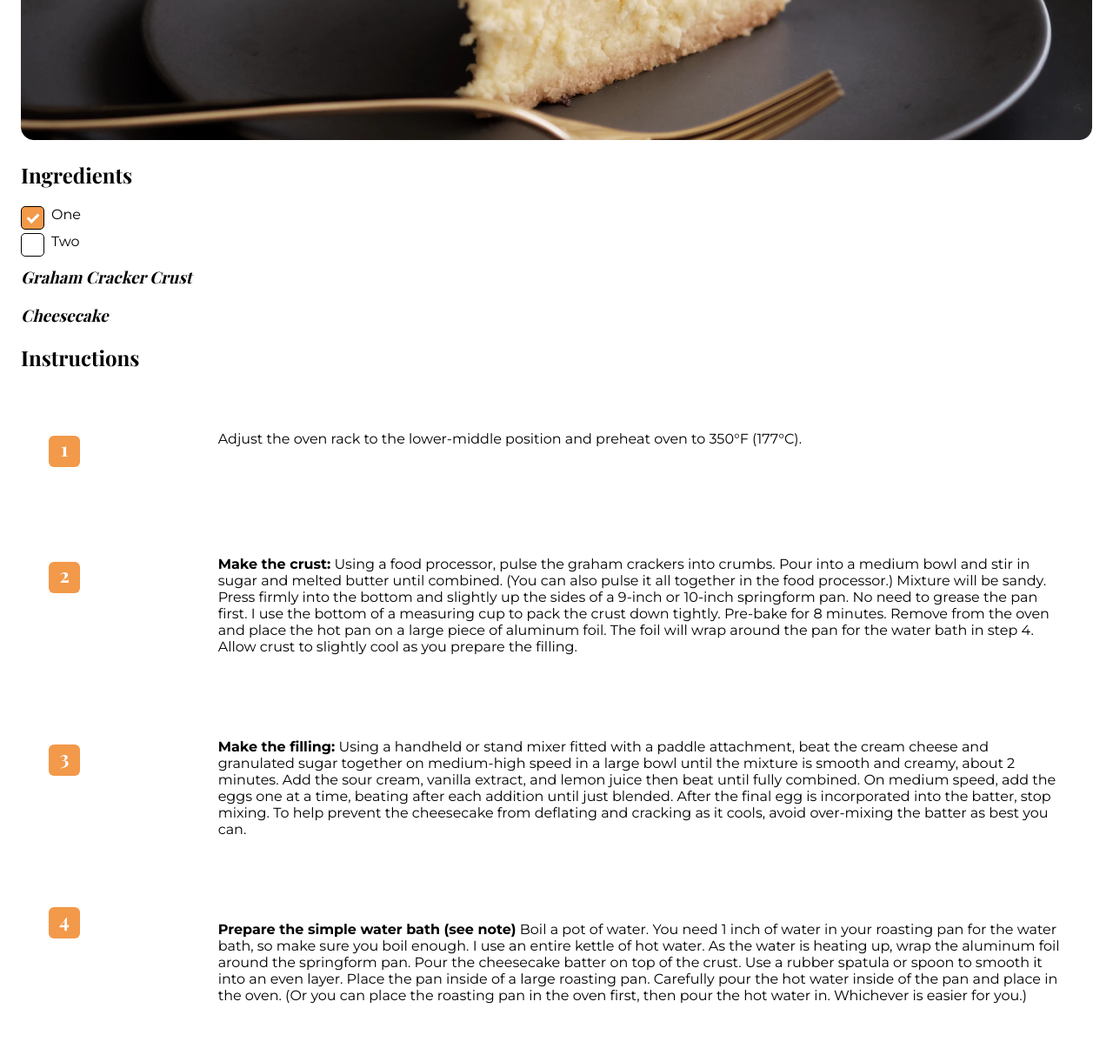
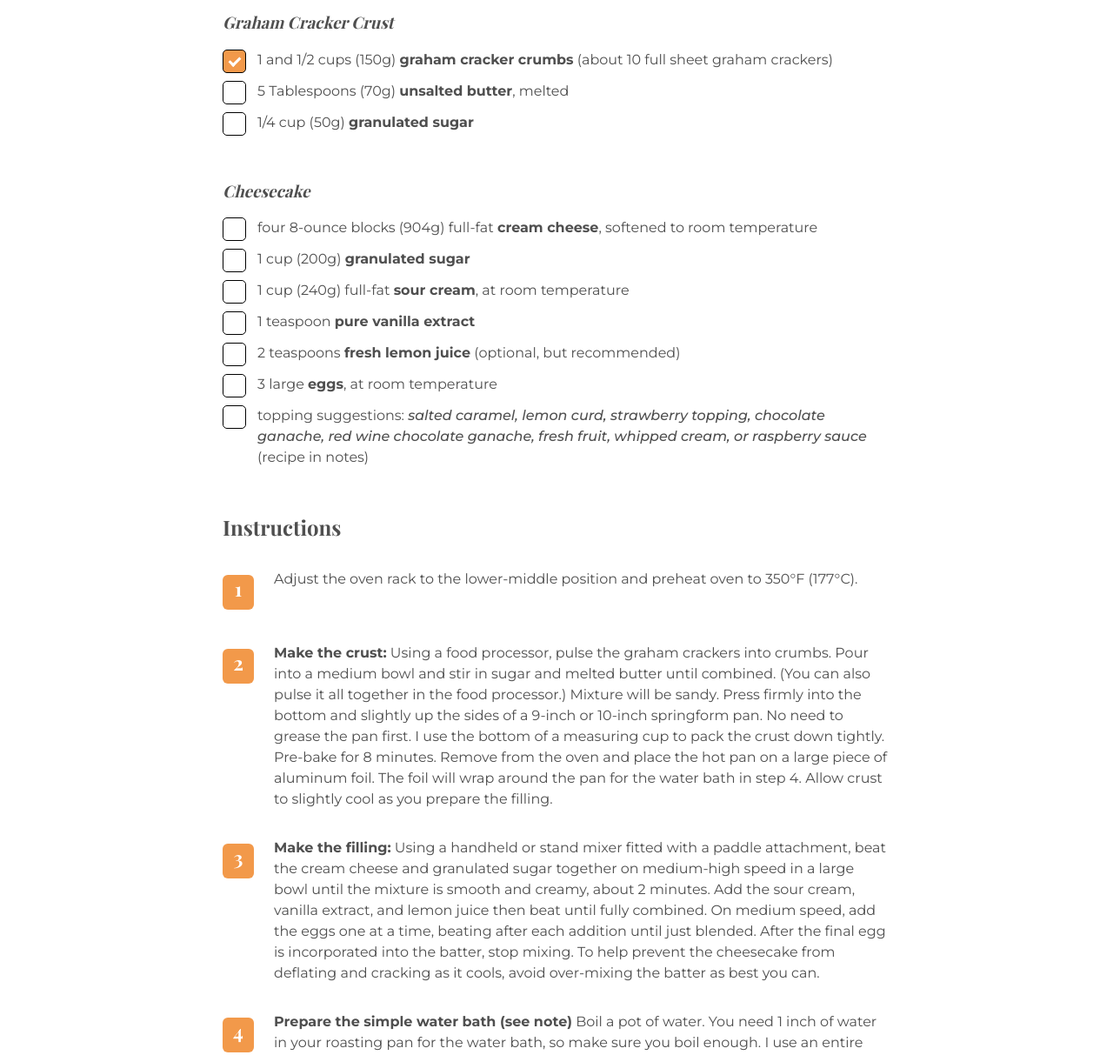
Before and after one commit to MarianaGT/recipe-page, a plain HTML site: page index.html in a window 1280 px wide. Shown: the part 600-1813 px from the top of the page at 87% size. Drawn offline with nearby package versions, Linux system fonts and the light colour scheme; a web font is replaced by a local one.

Commit message:
Mobile styles

```diff
--- a/index.html
+++ b/index.html
@@ -6,54 +6,89 @@
   <title>Document</title>
   <link rel="stylesheet" href="styles.css">
   <link href="https://fonts.googleapis.com/css2?family=Montserrat:ital,wght@0,400;0,700;1,500&family=Playfair+Display:ital,wght@0,700;1,400&display=swap" rel="stylesheet">
+  <link href="https://fonts.googleapis.com/icon?family=Material+Icons" rel="stylesheet">
 </head>
 <body>
   <header>
     <h1>Classic Cheesecake Recipe</h1>
-    <p>Look no further for a creamy and ultra smooth classic cheesecake recipe! Paired with a buttery graham cracker crust, no one can deny its simple decadence. For the best results, bake in a water bath.</p>
+    <div class="flex">
+      <span class="material-icons">drag_indicator</span>
+      <p><em>Look no further for a creamy and ultra smooth classic cheesecake recipe! Paired with a buttery graham cracker crust, no one can deny its simple decadence. For the best results, bake in a water bath.</em></p>
+    </div>
     <img src="photo1.png" alt="">
   </header>
   <main>
     <div>
       <h2>Ingredients</h2>
-      <label class="checkbox">One
+      <h3>Graham Cracker Crust</h3>
+      <label class="checkbox">1 and 1/2 cups (150g) <strong>graham cracker crumbs</strong> (about 10 full sheet graham crackers)
         <input type="checkbox" checked="checked">
         <span class="checkmark"></span>
       </label>
-
-      <label class="checkbox">Two
+      <label class="checkbox">5 Tablespoons (70g) <strong>unsalted butter</strong>, melted
         <input type="checkbox">
         <span class="checkmark"></span>
       </label>
-      <h3>Graham Cracker Crust</h3>
+      <label class="checkbox">1/4 cup (50g) <strong>granulated sugar</strong>
+        <input type="checkbox">
+        <span class="checkmark"></span>
+      </label><br>
       <h3>Cheesecake</h3>
+      <label class="checkbox">four 8-ounce blocks (904g) full-fat <strong>cream cheese</strong>, softened to room temperature
+        <input type="checkbox">
+        <span class="checkmark"></span>
+      </label>
+      <label class="checkbox">1 cup (200g) <strong>granulated sugar</strong>
+        <input type="checkbox">
+        <span class="checkmark"></span>
+      </label>
+      <label class="checkbox">1 cup (240g) full-fat <strong>sour cream</strong>, at room temperature
+        <input type="checkbox">
+        <span class="checkmark"></span>
+      </label>
+      <label class="checkbox">1 teaspoon <strong>pure vanilla extract</strong>
+        <input type="checkbox">
+        <span class="checkmark"></span>
+      </label>
+      <label class="checkbox">2 teaspoons <strong>fresh lemon juice</strong> (optional, but recommended)
+        <input type="checkbox">
+        <span class="checkmark"></span>
+      </label>
+      <label class="checkbox">3 large <strong>eggs</strong>, at room temperature
+        <input type="checkbox">
+        <span class="checkmark"></span>
+      </label>
+      <label class="checkbox">topping suggestions: <em>salted caramel, lemon curd, strawberry topping, chocolate ganache, red wine chocolate ganache, fresh fruit, whipped cream, or raspberry sauce</em> (recipe in notes)
+        <input type="checkbox">
+        <span class="checkmark"></span>
+      </label><br>
       <h2>Instructions</h2>
-      <div class="flex">
+      <div class="grid">
         <p class="number">1</p>
         <p>Adjust the oven rack to the lower-middle position and preheat oven to 350°F (177°C).</p>
       </div>
-      <div class="flex">
+      <div class="grid">
         <p class="number">2</p>
         <p><strong>Make the crust:</strong> Using a food processor, pulse the graham crackers into crumbs. Pour into a medium bowl and stir in sugar and melted butter until combined. (You can also pulse it all together in the food processor.) Mixture will be sandy. Press firmly into the bottom and slightly up the sides of a 9-inch or 10-inch springform pan. No need to grease the pan first. I use the bottom of a measuring cup to pack the crust down tightly. Pre-bake for 8 minutes. Remove from the oven and place the hot pan on a large piece of aluminum foil. The foil will wrap around the pan for the water bath in step 4. Allow crust to slightly cool as you prepare the filling.</p>
       </div>
-      <div class="flex">
+      <div class="grid">
         <p class="number">3</p>
         <p><strong>Make the filling:</strong> Using a handheld or stand mixer fitted with a paddle attachment, beat the cream cheese and granulated sugar together on medium-high speed in a large bowl until the mixture is smooth and creamy, about 2 minutes. Add the sour cream, vanilla extract, and lemon juice then beat until fully combined. On medium speed, add the eggs one at a time, beating after each addition until just blended. After the final egg is incorporated into the batter, stop mixing. To help prevent the cheesecake from deflating and cracking as it cools, avoid over-mixing the batter as best you can.</p>
       </div>
-      <div class="flex">
-        <span class="number">4</span>
+      <div class="grid">
+        <p class="number">4</p>
         <p><strong>Prepare the simple water bath (see note)</strong> Boil a pot of water. You need 1 inch of water in your roasting pan for the water bath, so make sure you boil enough. I use an entire kettle of hot water. As the water is heating up, wrap the aluminum foil around the springform pan. Pour the cheesecake batter on top of the crust. Use a rubber spatula or spoon to smooth it into an even layer. Place the pan inside of a large roasting pan. Carefully pour the hot water inside of the pan and place in the oven. (Or you can place the roasting pan in the oven first, then pour the hot water in. Whichever is easier for you.)</p>
       </div>
-      <div class="flex">
-        <span class="number">5</span>
+      <div class="grid">
+        <p class="number">5</p>
         <p>Bake cheesecake for 55-70 minutes or until the center is almost set. When it’s done, the center of the cheesecake will slightly wobble if you gently shake the pan. Turn the oven off and open the oven door slightly. Let the cheesecake sit in the oven in the water bath as it cools down for 1 hour. Remove from the oven and water bath, then cool cheesecake completely at room temperature. Then refrigerate the cheesecake for at least 4 hours or overnight.</p>
       </div>
-      <div class="flex">
-        <span class="number">6</span>
+      <div class="grid">
+        <p class="number">6</p>
         <p>Use a knife to loosen the chilled cheesecake from the rim of the springform pan, then remove the rim. Using a clean sharp knife, cut into slices for serving. For neat slices, wipe the knife clean and dip into warm water between each slice.</p>
       </div>
-      <div class="flex">
-        <span class="number">7</span>
+      <div class="grid">
+        <p class="number">7</p>
         <p>Serve cheesecake with desired toppings. Cover and store leftover cheesecake in the refrigerator for up to 5 days.</p>
       </div>
     </div>
--- a/styles.css
+++ b/styles.css
@@ -6,6 +6,8 @@
 body {
   font-family: Montserrat, sans-serif;
   padding: 1em;
+  line-height: 1.5em;
+  color: #4F4F4F;
 }
 
 h1, h2, h3, .number {
@@ -25,11 +27,15 @@ img {
   width: 100%;
 }
 
+header p {
+  margin-top: 0;
+}
+
 .checkbox {
   display: block;
   position: relative;
-  padding-left: 35px;
-  margin-bottom: 12px;
+  padding-left: 40px;
+  margin: 0 0 12px 0;
   cursor: pointer;
 }
 
@@ -88,13 +94,39 @@ img {
   color: white;
   width: 36px;
   height: 36px;
-  margin-right: 0.5em;
   font-size: 1.4em;
   text-align: center;
+  padding-top: 0.2em;
+}
+
+.grid {
+  display: grid;
+  grid-template-columns: 1fr 8fr;
 }
 
 .flex {
-  display: grid;
-    grid-template-columns: 1fr 5fr;
-    padding: 2em;
+  display: flex;
 }
+
+@media only screen and (min-width: 768px) {
+  body {
+    width: 70%;
+    margin: 0 auto;
+  }
+
+  .grid {
+    display: grid;
+    grid-template-columns: 1fr 10fr;
+  }
+}
+
+@media only screen and (min-width: 992px) {
+  body {
+    width: 60%;
+    margin: 0 auto;
+  }
+  .grid {
+    display: grid;
+    grid-template-columns: 1fr 12fr;
+  }
+}
```
